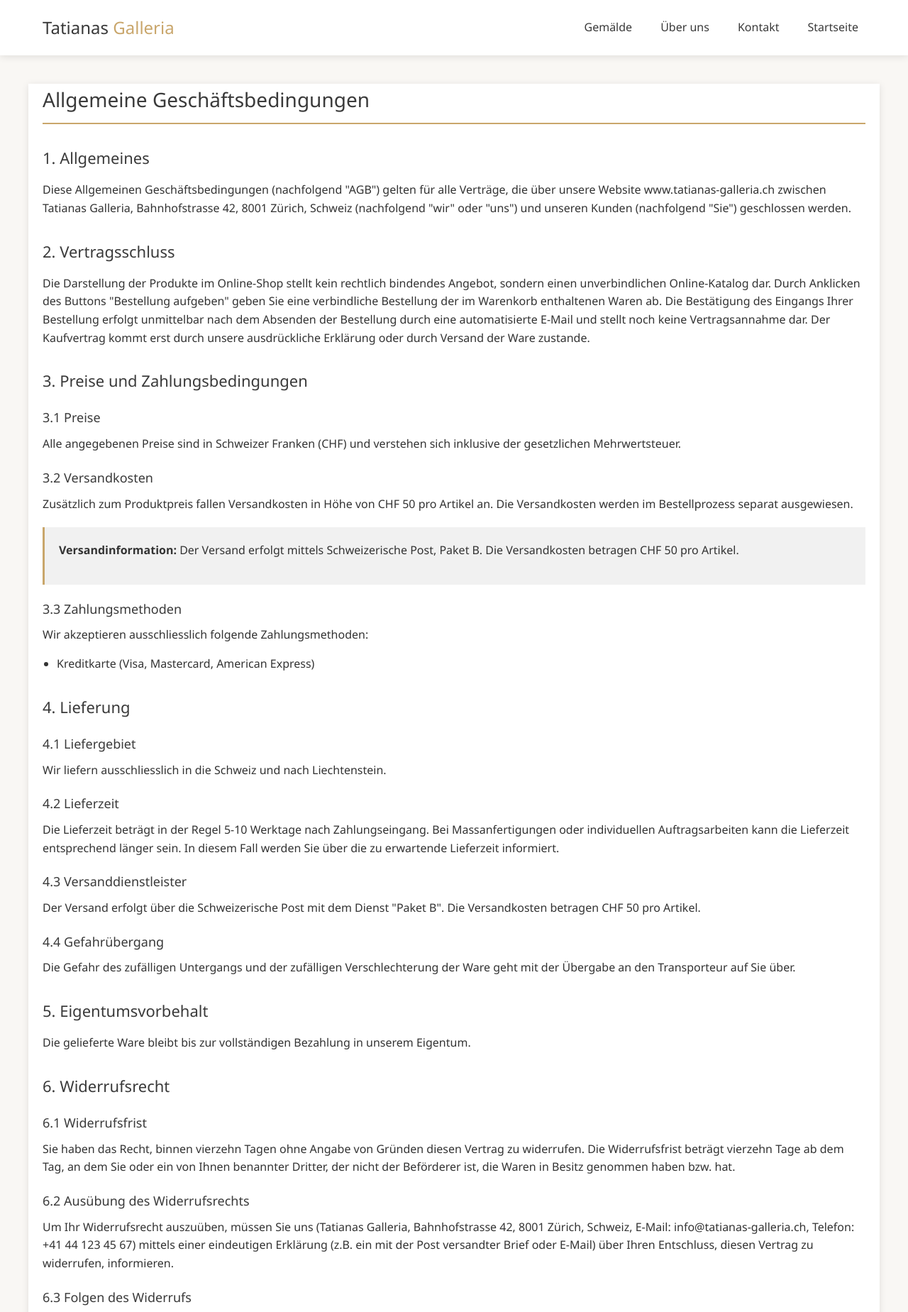
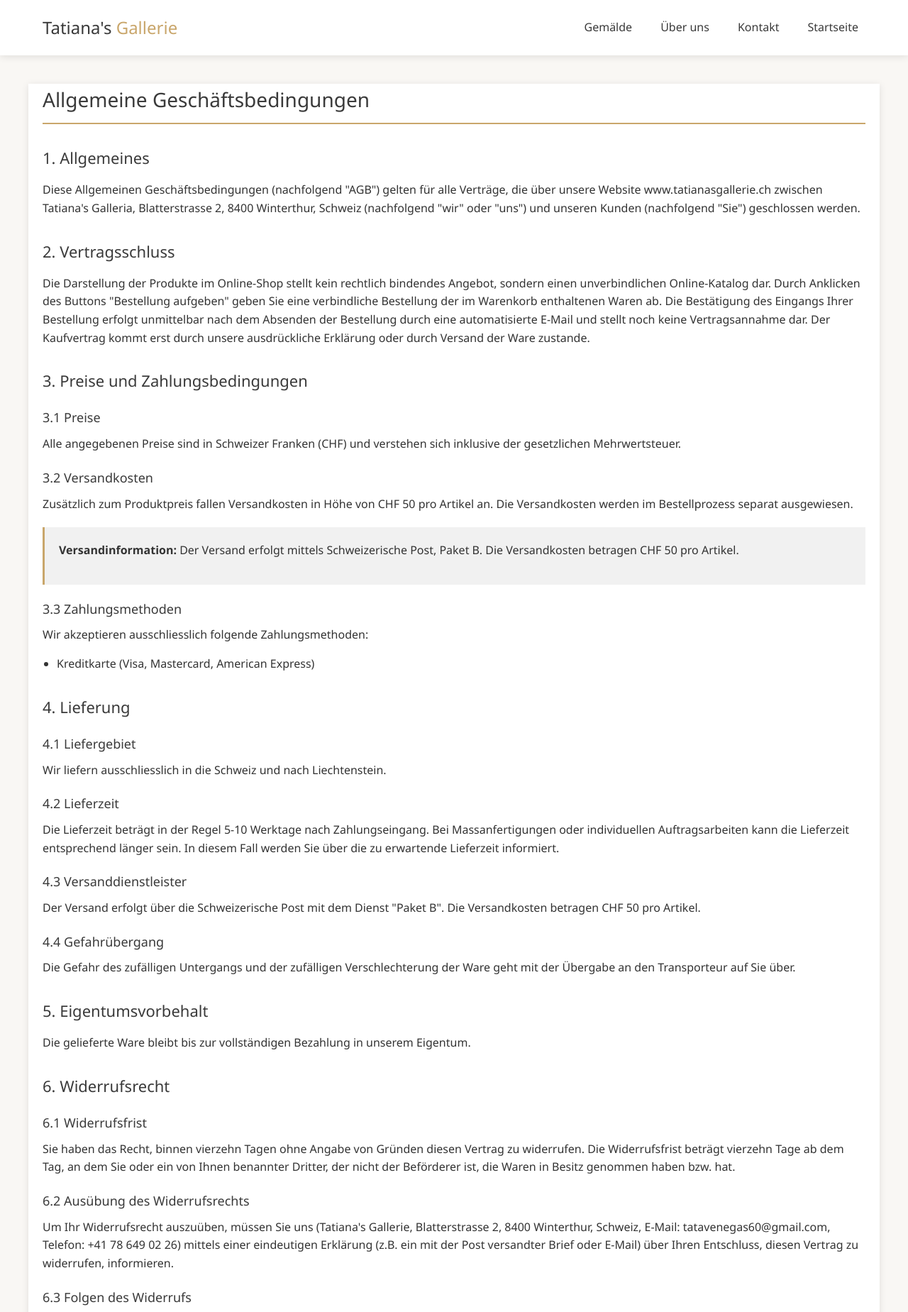
Before and after one commit to ajitagupta/tatianasgallerie, a plain HTML site: page docs/AGB.html in a window 1280 px wide. Shown: the top 1849 px of the page at 71% size. Drawn offline with Linux system fonts and the light colour scheme.

Commit message:
Korrekturen2

```diff
--- a/docs/AGB.html
+++ b/docs/AGB.html
@@ -3,7 +3,7 @@
 <head>
     <meta charset="UTF-8">
     <meta name="viewport" content="width=device-width, initial-scale=1.0">
-    <title>Allgemeine Geschäftsbedingungen - Tatianas Galleria</title>
+    <title>Allgemeine Geschäftsbedingungen - Tatiana's Gallerie</title>
     <style>
         /* Global Styles */
         :root {
@@ -353,7 +353,7 @@
     <header>
         <div class="container nav-container">
             <div class="logo">
-                <h1>Tatianas <span>Galleria</span></h1>
+                <h1>Tatiana's <span>Gallerie</span></h1>
             </div>
             <button class="hamburger" id="hamburger-menu">
                 <span></span>
@@ -375,7 +375,7 @@
         <h1>Allgemeine Geschäftsbedingungen</h1>
 
         <h2>1. Allgemeines</h2>
-        <p>Diese Allgemeinen Geschäftsbedingungen (nachfolgend "AGB") gelten für alle Verträge, die über unsere Website www.tatianas-galleria.ch zwischen Tatianas Galleria, Bahnhofstrasse 42, 8001 Zürich, Schweiz (nachfolgend "wir" oder "uns") und unseren Kunden (nachfolgend "Sie") geschlossen werden.</p>
+        <p>Diese Allgemeinen Geschäftsbedingungen (nachfolgend "AGB") gelten für alle Verträge, die über unsere Website www.tatianasgallerie.ch zwischen Tatiana's Galleria, Blatterstrasse 2, 8400 Winterthur, Schweiz (nachfolgend "wir" oder "uns") und unseren Kunden (nachfolgend "Sie") geschlossen werden.</p>
 
         <h2>2. Vertragsschluss</h2>
         <p>Die Darstellung der Produkte im Online-Shop stellt kein rechtlich bindendes Angebot, sondern einen unverbindlichen Online-Katalog dar. Durch Anklicken des Buttons "Bestellung aufgeben" geben Sie eine verbindliche Bestellung der im Warenkorb enthaltenen Waren ab. Die Bestätigung des Eingangs Ihrer Bestellung erfolgt unmittelbar nach dem Absenden der Bestellung durch eine automatisierte E-Mail und stellt noch keine Vertragsannahme dar. Der Kaufvertrag kommt erst durch unsere ausdrückliche Erklärung oder durch Versand der Ware zustande.</p>
@@ -421,7 +421,7 @@
         <p>Sie haben das Recht, binnen vierzehn Tagen ohne Angabe von Gründen diesen Vertrag zu widerrufen. Die Widerrufsfrist beträgt vierzehn Tage ab dem Tag, an dem Sie oder ein von Ihnen benannter Dritter, der nicht der Beförderer ist, die Waren in Besitz genommen haben bzw. hat.</p>
 
         <h3>6.2 Ausübung des Widerrufsrechts</h3>
-        <p>Um Ihr Widerrufsrecht auszuüben, müssen Sie uns (Tatianas Galleria, Bahnhofstrasse 42, 8001 Zürich, Schweiz, E-Mail: info@tatianas-galleria.ch, Telefon: +41 44 123 45 67) mittels einer eindeutigen Erklärung (z.B. ein mit der Post versandter Brief oder E-Mail) über Ihren Entschluss, diesen Vertrag zu widerrufen, informieren.</p>
+        <p>Um Ihr Widerrufsrecht auszuüben, müssen Sie uns (Tatiana's Gallerie, Blatterstrasse 2, 8400 Winterthur, Schweiz, E-Mail: tatavenegas60@gmail.com, Telefon: +41 78 649 02 26) mittels einer eindeutigen Erklärung (z.B. ein mit der Post versandter Brief oder E-Mail) über Ihren Entschluss, diesen Vertrag zu widerrufen, informieren.</p>
 
         <h3>6.3 Folgen des Widerrufs</h3>
         <p>Wenn Sie diesen Vertrag widerrufen, haben wir Ihnen alle Zahlungen, die wir von Ihnen erhalten haben, einschliesslich der Lieferkosten (mit Ausnahme der zusätzlichen Kosten, die sich daraus ergeben, dass Sie eine andere Art der Lieferung als die von uns angebotene, günstigste Standardlieferung gewählt haben), unverzüglich und spätestens binnen vierzehn Tagen ab dem Tag zurückzuzahlen, an dem die Mitteilung über Ihren Widerruf dieses Vertrags bei uns eingegangen ist. Für diese Rückzahlung verwenden wir dasselbe Zahlungsmittel, das Sie bei der ursprünglichen Transaktion eingesetzt haben, es sei denn, mit Ihnen wurde ausdrücklich etwas anderes vereinbart.</p>
@@ -446,7 +446,7 @@
 
         <div class="highlight-box">
             <p><strong>Kontaktinformation:</strong></p>
-            <p>Tatianas Gallerie<br>
+            <p>Tatiana's Gallerie<br>
             Tatiana Isabel Venegas<br>
             Blatterstrasse 2<br>
             8400 Winterthur<br>
```
